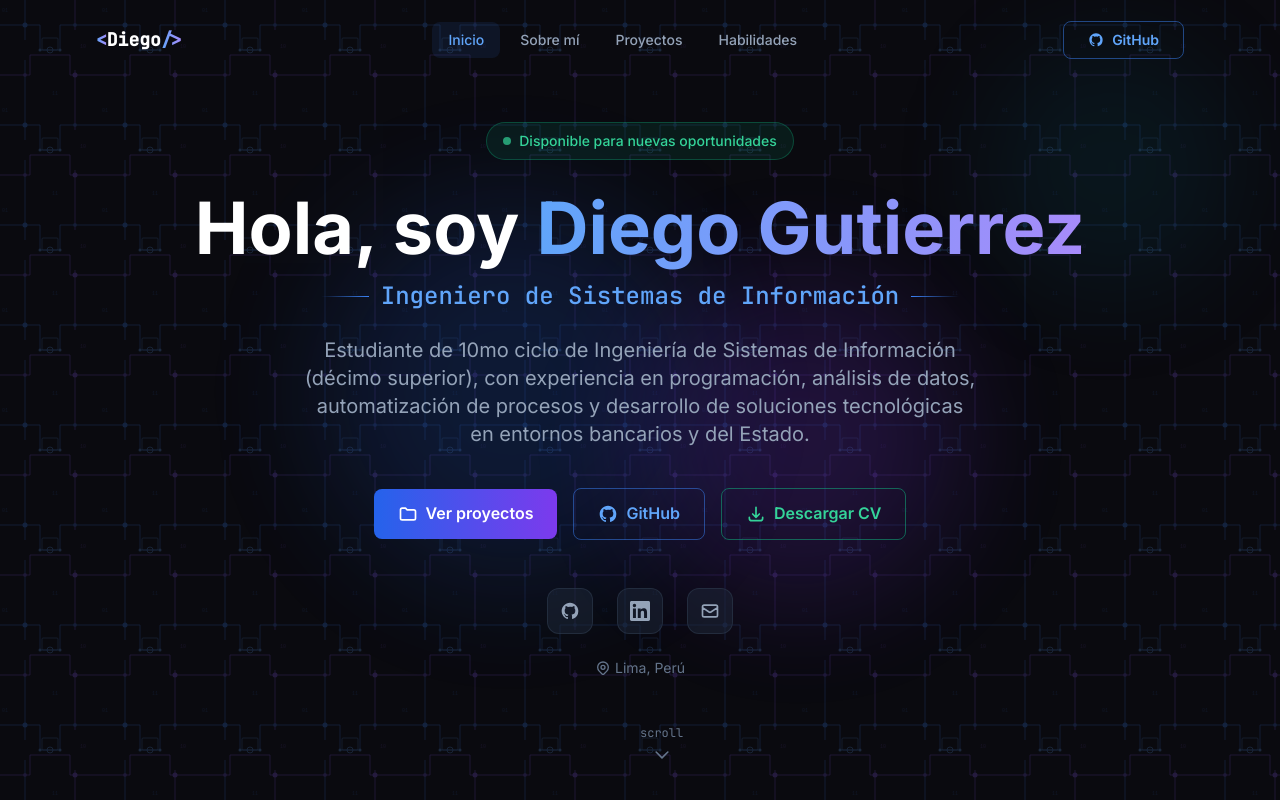
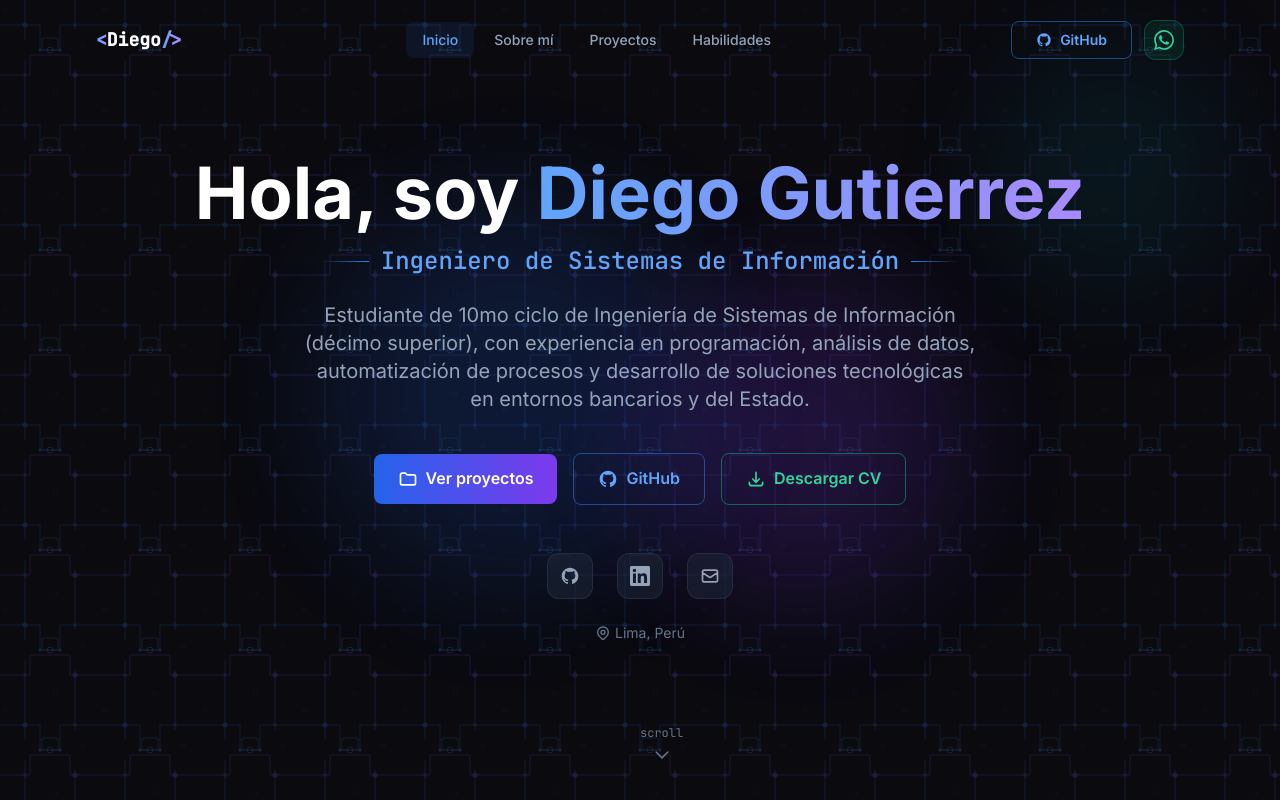
Before and after one commit to Diegogh112/Portafolio, a React (Vite) app: page / in a window 1280 px wide. Shown: the top 800 px of the page. Built offline with nearby package versions, Linux system fonts and the light colour scheme.

Commit message:
WhatsApp

```diff
--- a/src/components/Hero.jsx
+++ b/src/components/Hero.jsx
@@ -74,12 +74,7 @@
       {/* Content */}
       <div className="section-container relative z-10 text-center px-4">
         {/* Status badge */}
-        <div className="inline-flex items-center gap-2 px-4 py-2 rounded-full
-                        bg-emerald-500/10 border border-emerald-500/30 text-emerald-400
-                        text-sm font-medium mb-8 animate-fade-in">
-          <span className="w-2 h-2 rounded-full bg-emerald-400 animate-pulse" />
-          {personalInfo.available ? 'Disponible para nuevas oportunidades' : 'No disponible actualmente'}
-        </div>
+        <div></div>
 
         {/* Name */}
         <h1 className="text-4xl sm:text-6xl lg:text-7xl font-bold text-white mb-4
--- a/src/components/Navbar.jsx
+++ b/src/components/Navbar.jsx
@@ -68,20 +68,46 @@
         </ul>
 
         {/* CTA Desktop */}
+        <div className="hidden md:flex items-center gap-3">
           <a
             href={personalInfo.github}
             target="_blank"
             rel="noopener noreferrer"
-          className="hidden md:flex items-center gap-2 btn-outline text-sm py-2"
+            className="flex items-center gap-2 btn-outline text-sm py-2"
           >
             <GitHubIcon className="w-4 h-4" />
             GitHub
           </a>
+          <a
+            href="https://wa.me/51943586635"
+            target="_blank"
+            rel="noopener noreferrer"
+            aria-label="Contactar por WhatsApp"
+            className="flex items-center justify-center w-10 h-10 rounded-xl
+                       bg-emerald-500/10 border border-emerald-500/30 text-emerald-400
+                       hover:bg-emerald-500/20 hover:border-emerald-400 hover:scale-110
+                       transition-all duration-200"
+          >
+            <WhatsAppIcon className="w-5 h-5" />
+          </a>
+        </div>
 
         {/* Mobile menu button */}
+        <div className="md:hidden flex items-center gap-2">
+          <a
+            href="https://wa.me/51943586635"
+            target="_blank"
+            rel="noopener noreferrer"
+            aria-label="Contactar por WhatsApp"
+            className="flex items-center justify-center w-9 h-9 rounded-xl
+                       bg-emerald-500/10 border border-emerald-500/30 text-emerald-400
+                       hover:bg-emerald-500/20 transition-all duration-200"
+          >
+            <WhatsAppIcon className="w-4 h-4" />
+          </a>
           <button
             onClick={() => setMenuOpen(!menuOpen)}
-          className="md:hidden p-2 rounded-lg text-slate-400 hover:text-white
+            className="p-2 rounded-lg text-slate-400 hover:text-white
                        hover:bg-slate-700/50 transition-colors focus:outline-none
                        focus:ring-2 focus:ring-blue-500/50"
             aria-label={menuOpen ? 'Cerrar menú' : 'Abrir menú'}
@@ -89,6 +115,7 @@
           >
             {menuOpen ? <XIcon className="w-5 h-5" /> : <MenuIcon className="w-5 h-5" />}
           </button>
+        </div>
       </nav>
 
       {/* Mobile menu */}
@@ -159,3 +186,11 @@
     </svg>
   )
 }
+
+function WhatsAppIcon({ className }) {
+  return (
+    <svg className={className} fill="currentColor" viewBox="0 0 24 24" aria-hidden="true">
+      <path d="M17.472 14.382c-.297-.149-1.758-.867-2.03-.967-.273-.099-.471-.148-.67.15-.197.297-.767.966-.94 1.164-.173.199-.347.223-.644.075-.297-.15-1.255-.463-2.39-1.475-.883-.788-1.48-1.761-1.653-2.059-.173-.297-.018-.458.13-.606.134-.133.298-.347.446-.52.149-.174.198-.298.298-.497.099-.198.05-.371-.025-.52-.075-.149-.669-1.612-.916-2.207-.242-.579-.487-.5-.669-.51-.173-.008-.371-.01-.57-.01-.198 0-.52.074-.792.372-.272.297-1.04 1.016-1.04 2.479 0 1.462 1.065 2.875 1.213 3.074.149.198 2.096 3.2 5.077 4.487.709.306 1.262.489 1.694.625.712.227 1.36.195 1.871.118.571-.085 1.758-.719 2.006-1.413.248-.694.248-1.289.173-1.413-.074-.124-.272-.198-.57-.347m-5.421 7.403h-.004a9.87 9.87 0 01-5.031-1.378l-.361-.214-3.741.982.998-3.648-.235-.374a9.86 9.86 0 01-1.51-5.26c.001-5.45 4.436-9.884 9.888-9.884 2.64 0 5.122 1.03 6.988 2.898a9.825 9.825 0 012.893 6.994c-.003 5.45-4.437 9.884-9.885 9.884m8.413-18.297A11.815 11.815 0 0012.05 0C5.495 0 .16 5.335.157 11.892c0 2.096.547 4.142 1.588 5.945L.057 24l6.305-1.654a11.882 11.882 0 005.683 1.448h.005c6.554 0 11.89-5.335 11.893-11.893a11.821 11.821 0 00-3.48-8.413z"/>
+    </svg>
+  )
+}
--- a/src/data/portfolio.js
+++ b/src/data/portfolio.js
@@ -123,23 +123,6 @@
     color: 'from-emerald-500 to-teal-500',
     icon: '📅',
   },
-  {
-    id: 5,
-    title: 'ft',
-    description:
-      'Repositorio de desarrollo frontend con experimentos y componentes web.',
-    problem:
-      'Necesidad de un espacio para prototipar y probar componentes e interfaces de forma rápida.',
-    solution:
-      'Colección de prototipos y componentes frontend desarrollados para explorar nuevas técnicas y patrones de UI.',
-    technologies: ['HTML', 'CSS', 'JavaScript'],
-    category: 'Frontend',
-    github: 'https://github.com/Diegogh112/ft',
-    demo: null,
-    featured: false,
-    color: 'from-sky-500 to-blue-500',
-    icon: '🧪',
-  },
 ]
 
 export const experience = [
```
Lines whose indentation alone changed are shown as unchanged.
